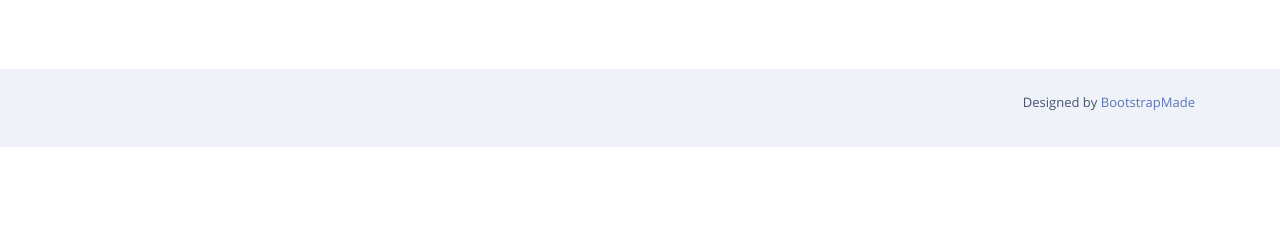
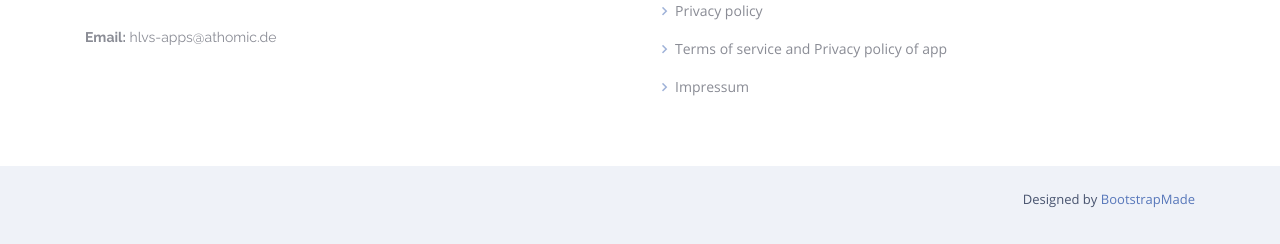
Before and after one commit to hlvs-apps/hlvs-apps.github.io, a plain HTML site: page d-l/tutorials-de.html in a window 1280 px wide. Shown: the part 728-972 px from the top of the page. Before the commit the page ends 875 px from the top, so only its background shows below. Drawn offline with Linux system fonts and the light colour scheme; a web font is replaced by a local one.

Commit message:
Update css

```diff
--- a/d-l/assets/css/style.css
+++ b/d-l/assets/css/style.css
@@ -36,7 +36,7 @@ html {
     position: absolute;
     bottom: 0;
     width: 100%;
-    /*height: 2rem; /* Footer height */
+    height: 20rem; /* Footer height */
 }
 
 a {
```
Also changed, not shown: d-l/tutorials-de.html (+0 -1 lines).
